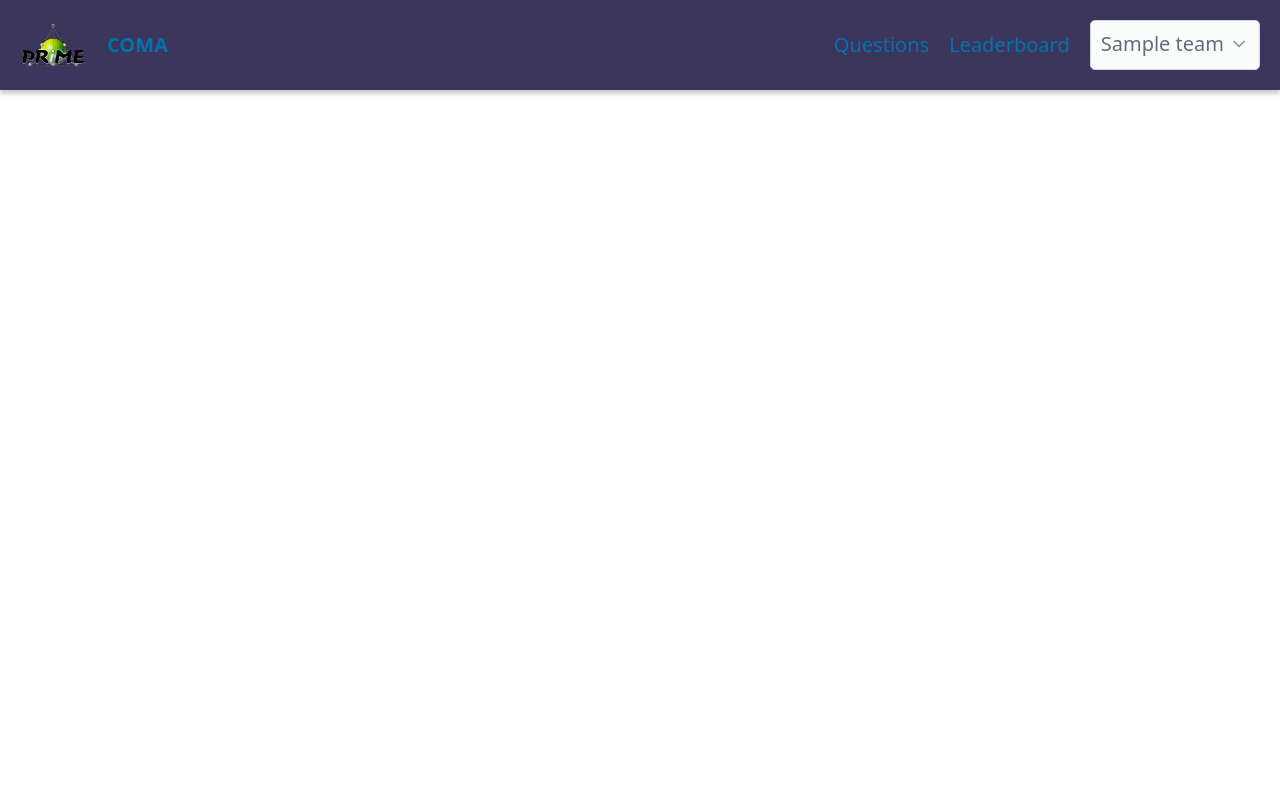
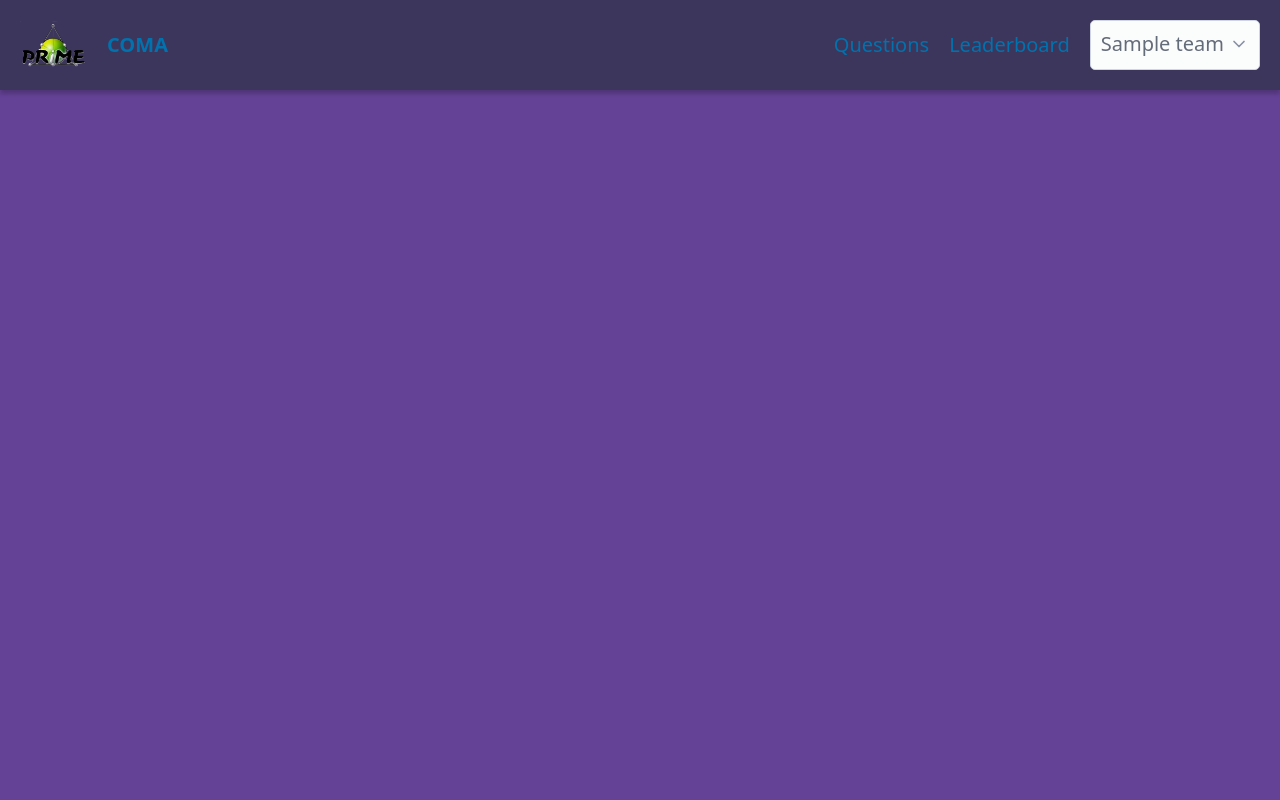
Before and after one commit to ZeusWPI/COMA, a Python web app: template app/templates/base.html in a window 1280 px wide. Run offline with Jinja, Linux system fonts and the light colour scheme; the template is opened without the code that fills it: most values are stand-ins (such as "Sample title", 1, 10 or a date in 2020).

Commit message:
chore(layout): add bg color

```diff
--- a/app/static/css/main.css
+++ b/app/static/css/main.css
@@ -1 +1,6 @@
-@import url("navbar.css")
+@import url("navbar.css");
+
+body {
+  background-color: #644296;
+  min-height: 100vh;
+}
--- a/app/templates/base.html
+++ b/app/templates/base.html
@@ -9,8 +9,9 @@
 </head>
 <body>
     {% include "navbar.html" %}
-    <div id="content">{% block content %}{% endblock %}</div>
-    <div id="footer">
-    </div>
+    <main class="container">
+      <div id="content">{% block content %}{% endblock %}</div>
+      <div id="footer"></div>
+    </main>
 </body>
 </html>
```
